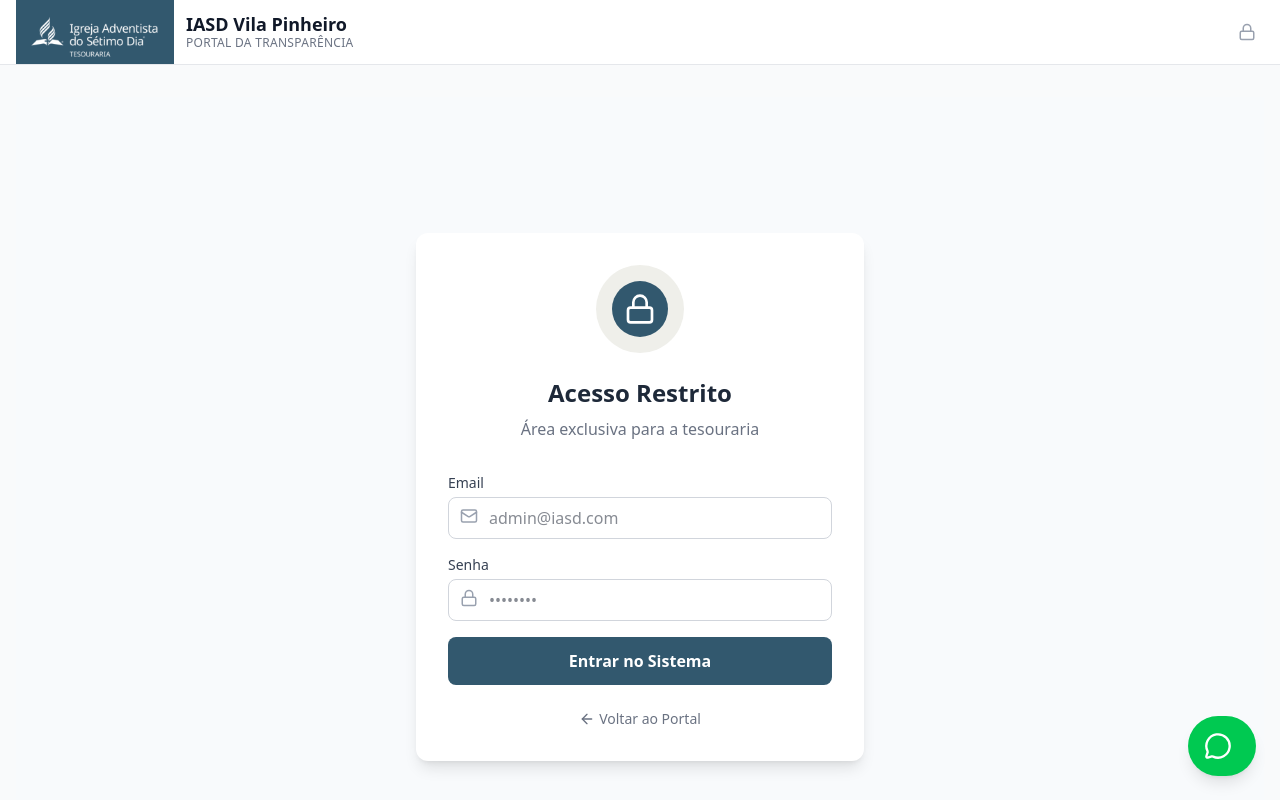
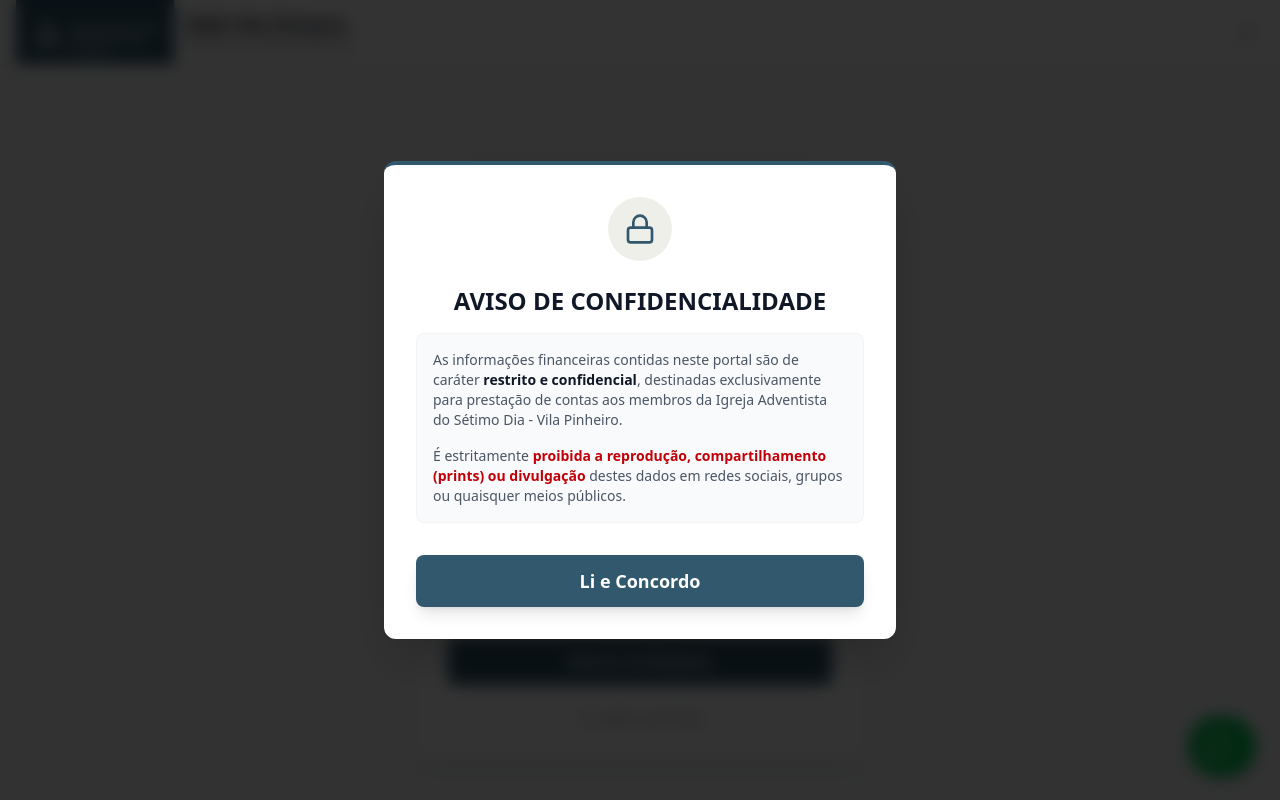
Before and after one commit to Aquino0/site_transparencia_iasd, a React (Vite) app: page /admin in a window 1280 px wide. Shown: the top 800 px of the page. Built offline with nearby package versions, Linux system fonts and the light colour scheme; no server answers; the database is empty.

Commit message:
feat: Add confidentiality warning modal

```diff
--- a/src/components/layout/Layout.jsx
+++ b/src/components/layout/Layout.jsx
@@ -2,6 +2,7 @@
 import { Header } from './Header';
 import { Footer } from './Footer';
 import { WhatsappButton } from '../ui/WhatsappButton';
+import { ConfidentialityModal } from '../ui/ConfidentialityModal';
 
 export function Layout({ children }) {
     return (
@@ -11,6 +12,7 @@
                 {children}
             </main>
             <WhatsappButton />
+            <ConfidentialityModal />
             <Footer />
         </div>
     );
--- /dev/null
+++ b/src/components/ui/ConfidentialityModal.jsx
@@ -0,0 +1,50 @@
+import React, { useState, useEffect } from 'react';
+import { Lock } from 'lucide-react';
+
+export function ConfidentialityModal() {
+    const [isVisible, setIsVisible] = useState(false);
+
+    useEffect(() => {
+        const hasAgreed = localStorage.getItem('confidentiality_agreed');
+        if (!hasAgreed) {
+            setIsVisible(true);
+        }
+    }, []);
+
+    const handleAgree = () => {
+        localStorage.setItem('confidentiality_agreed', 'true');
+        setIsVisible(false);
+    };
+
+    if (!isVisible) return null;
+
+    return (
+        <div className="fixed inset-0 z-50 flex items-center justify-center p-4 bg-black/80 backdrop-blur-sm">
+            <div className="bg-white rounded-xl shadow-2xl max-w-lg w-full p-8 text-center border-t-4 border-blue-900">
+                <div className="mx-auto bg-blue-50 w-16 h-16 rounded-full flex items-center justify-center mb-6">
+                    <Lock size={32} className="text-blue-900" />
+                </div>
+
+                <h2 className="text-2xl font-bold text-gray-900 mb-4">
+                    AVISO DE CONFIDENCIALIDADE
+                </h2>
+
+                <div className="text-gray-600 mb-8 space-y-4 text-left bg-gray-50 p-4 rounded-lg text-sm border border-gray-100">
+                    <p>
+                        As informações financeiras contidas neste portal são de caráter <strong className="text-gray-900">restrito e confidencial</strong>, destinadas exclusivamente para prestação de contas aos membros da Igreja Adventista do Sétimo Dia - Vila Pinheiro.
+                    </p>
+                    <p>
+                        É estritamente <strong className="text-red-700">proibida a reprodução, compartilhamento (prints) ou divulgação</strong> destes dados em redes sociais, grupos ou quaisquer meios públicos.
+                    </p>
+                </div>
+
+                <button
+                    onClick={handleAgree}
+                    className="w-full bg-blue-900 hover:bg-blue-800 text-white font-bold py-3 px-6 rounded-lg transition-colors shadow-lg hover:shadow-xl transform hover:-translate-y-0.5 active:translate-y-0 text-lg"
+                >
+                    Li e Concordo
+                </button>
+            </div>
+        </div>
+    );
+}
```
Also changed, not shown: 1 other file (tests, documents, lock files or other folders).
